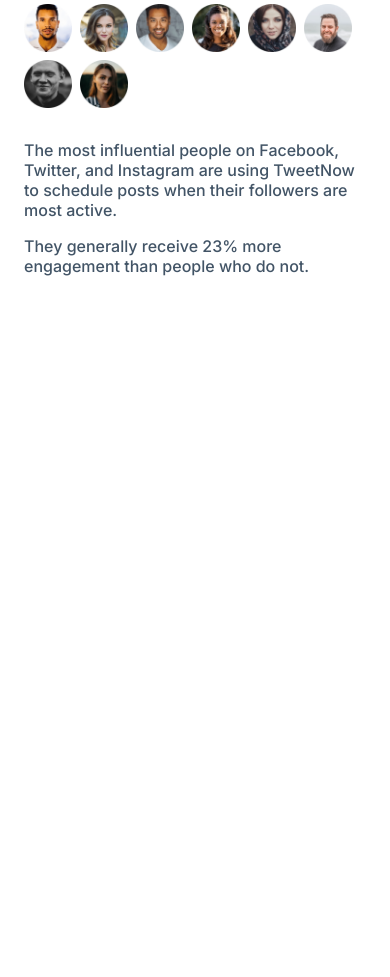
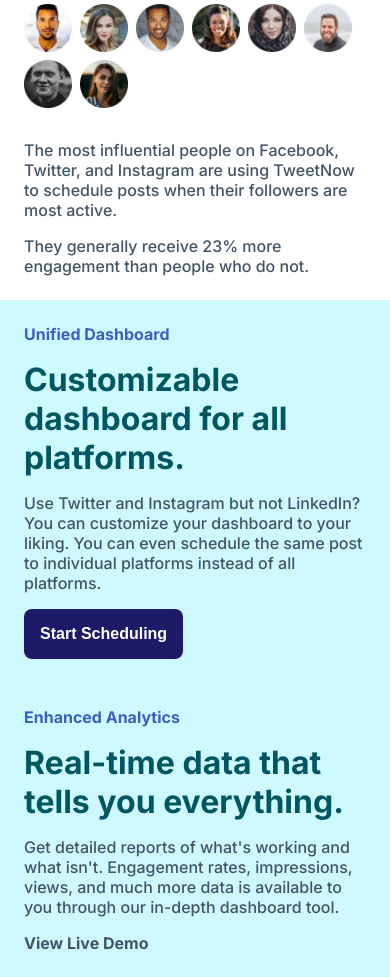
Before and after one commit to naiiiden/timenow-landing-plus-price-page, a plain HTML site: page index.html in a window 390 px wide. Shown: the part 932-1909 px from the top of the page. Before the commit the page ends 1232 px from the top, so only its background shows below. Drawn offline with Linux system fonts and the light colour scheme.

Commit message:
section two completed & responsive

```diff
--- a/index.html
+++ b/index.html
@@ -67,6 +67,24 @@
             <p>They generally receive 23% more engagement than people who do not.</p>
         </div>
     </section>
+
+    <section class="features">
+        <div class="text_wrapper">
+            <p class="bluecolor">Unified Dashboard</p>
+            <h2>Customizable dashboard for all platforms.</h2>
+            <p>Use Twitter and Instagram but not LinkedIn? You can customize your dashboard to your liking. You can even schedule the same post to individual platforms instead of all platforms.</p>
+            <button>
+                <a class="scheduling_link" aria-label="Create an account" href="">Start Scheduling</a>
+            </button>
+        </div>
+
+        <div class="text_wrapper">
+            <p class="bluecolor">Enhanced Analytics</p>
+            <h2>Real-time data that tells you everything.</h2>
+            <p>Get detailed reports of what's working and what isn't. Engagement rates, impressions, views, and much more data is available to you through our in-depth dashboard tool.</p>
+            <a class="demo" aria-label="View Demo of TimeNow" href="">View Live Demo</a>
+        </div>
+    </section>
     <script src="script/landing page/script.js"></script>
 </body>
 </html>
--- /dev/null
+++ b/style/landing page/_section two.scss
@@ -0,0 +1,83 @@
+.features {
+    background: #cdf9ff;
+    padding: 1.5rem;
+    display: flex;
+    flex-direction: column;
+    gap: 3rem;
+
+
+    .text_wrapper {
+        display: flex;
+        flex-direction: column;
+        gap: 1rem;
+        align-items: flex-start;
+
+        .bluecolor {
+            color: #3b60bf;
+            font-weight: 700;
+        }
+
+        h2 {
+            color: #005661;
+            font-size: 2rem;
+        }
+
+        p {
+            color: #425466;
+            font-weight: 500;
+        }
+
+        button {
+            border: none;
+            background: #1d1b67;
+            color: #fff;
+            padding: 1rem;
+            border-radius: .5rem;
+            font-weight: 700;
+
+            a {
+                text-decoration: none;
+                color: #fff;
+                font-weight: 700;
+                font-size: 1rem;
+            }
+        }
+
+        .demo {
+            color: #425466;
+            font-weight: 700;
+            text-decoration: none;
+        }
+    }
+}
+
+@media screen and (min-width: 768px) {
+    .features {
+        padding: 3rem;
+    }
+}
+
+@media screen and (min-width: 1024px) {
+    .features {
+        padding: 4rem 12rem;
+        flex-direction: row;
+
+        .text_wrapper {
+            gap: 1.5rem;
+
+            p {
+                font-size: 1.1rem;
+            }
+
+            h2 {
+                font-size: 2.5rem;
+            }
+
+            .demo {
+                padding-top: 1rem;
+            }
+
+        }
+
+    }
+}
--- a/style/landing page/style.scss
+++ b/style/landing page/style.scss
@@ -21,3 +21,4 @@ img {
 @import "./header";
 @import "./main";
 @import "./section\ one";
+@import "./section\ two";
```
Also changed, not shown: style/landing page/style.css, 1 other file.
